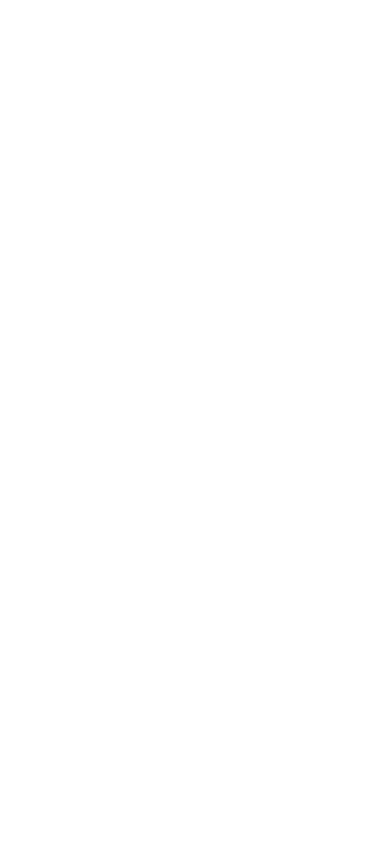
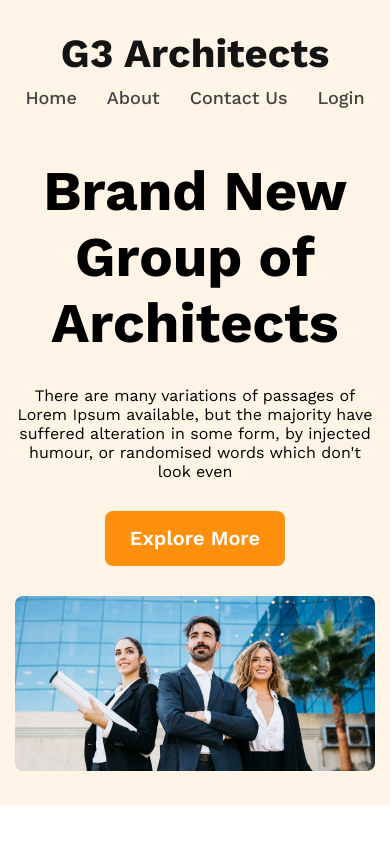
Before and after one commit to tanvirweb/g3-architects, a plain HTML site: page index.html in a window 390 px wide. Drawn offline with nearby package versions, Linux system fonts and the light colour scheme.

Commit message:
Header and Banner section added, also responsive done

```diff
--- a/index.html
+++ b/index.html
@@ -10,7 +10,25 @@
     <link href="https://fonts.googleapis.com/css2?family=Work+Sans:wght@400;500;600;700;800&display=swap" rel="stylesheet">
 </head>
 <body>
-    <header></header>
+    <header class="bg-primary">
+        <nav class="nav-bar container flex flex-dir-col">
+            <h3 class="fs-primary">G3 Architects</h3>
+            <ul class="nav-items flex">
+                <li><a href="#">Home</a></li>
+                <li><a href="#">About</a></li>
+                <li><a href="#">Contact Us</a></li>
+                <li><a href="#">Login</a></li>
+            </ul>
+        </nav>
+        <div class="container">
+            <div class="banner-content text-center">
+                <h1><span>Brand New</span> Group of Architects</h1>
+                <p>There are many variations of passages of Lorem Ipsum available, but the majority have suffered alteration in some form, by injected humour, or randomised words which don't look even</p>
+                <a href="#" class="btn-primary">Explore More</a>
+            </div>
+            <img src="images/banner.png" alt="">
+        </div>
+    </header>
     <main></main>
     <footer></footer>
 </body>
--- a/styles.css
+++ b/styles.css
@@ -1,5 +1,125 @@
+/* Shared Styles */
 * {
     padding: 0;
     margin: 0;
     font-family: "Work Sans", sans-serif;
 }
+
+body {
+    font-size: 1rem;
+}
+
+.container {
+    max-width: 1440px;
+    margin: 0 auto;
+    padding: 0 15px;
+}
+
+p:not(:last-child) {
+    margin-bottom: 20px;
+}
+
+ul {
+    list-style: none;
+    padding: 0;
+}
+
+img {
+    max-width: 100%;
+    border-radius: 8px;
+}
+
+.bg-primary {
+    background: rgba(255, 144, 14, 0.10);
+}
+
+.fs-primary {
+    font-size: 2.5rem;
+    font-weight: 700;
+    color: #131313;
+}
+
+.btn-primary {
+    border-radius: 8px;
+    background-color: #FF900E;
+    color: #FFF;
+    font-size: 1.25rem;
+    font-weight: 600;
+    padding: 10px 25px;
+    border: 0;
+    text-decoration: none;
+    display: inline-block;
+    line-height: 35px;
+}
+
+.text-center {
+    text-align: center;
+}
+
+.flex {
+    display: flex;
+}
+
+/* Header Styles */
+header {
+    padding: 30px 0;
+}
+
+.nav-bar {
+    justify-content: space-between;
+    align-items: center;
+    margin-bottom: 50px;
+}
+
+.nav-items {
+    gap: 30px;
+}
+
+.nav-items a {
+    text-decoration: none;
+    color: #424242;
+    font-weight: 500;
+    font-size: 1.125rem;
+}
+
+.banner-content {
+    max-width: 800px;
+    margin: 0 auto;
+    margin-bottom: 30px;
+}
+
+.banner-content h1 {
+    max-width: 600px;
+    margin: 0 auto;
+    font-size: 3.5rem;
+    font-weight: 700;
+    margin-bottom: 30px;
+}
+
+.banner-content h1 span {
+    display: block;
+}
+
+.banner-content p {
+    margin-bottom: 30px;
+}
+
+/* Responsive Styles */
+@media (max-width: 992px) {
+    .flex-dir-col {
+        flex-direction: column;
+        justify-content: center;
+    }
+
+    .nav-bar h3 {
+        margin-bottom: 10px;
+    }
+}
+
+@media (min-width: 576px) and (max-width: 992px) {
+
+}
+
+@media (max-width: 576px) {
+
+}
```
